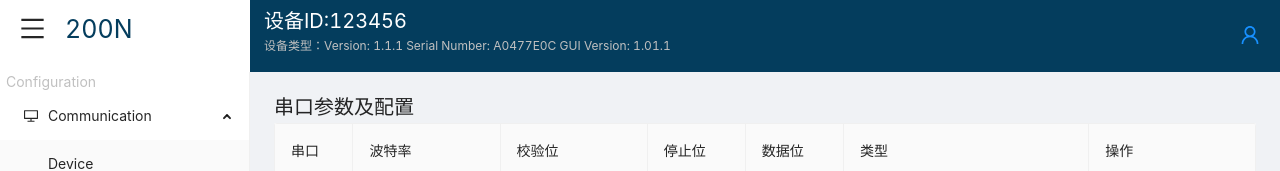
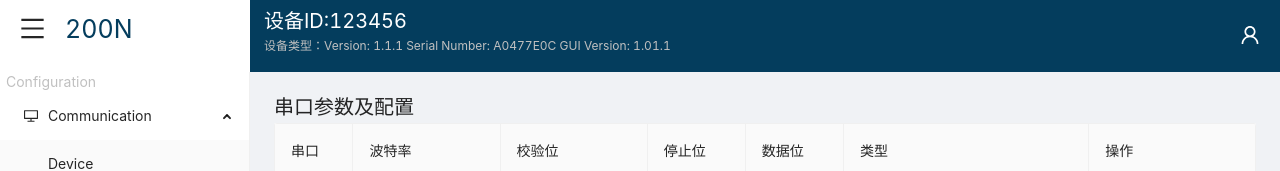
Before and after one commit to fengwang913/VersionDemo2.0, a React (Create React App) app: page /view in a window 1280 px wide. Shown: the top 171 px of the page. Built offline with nearby package versions, Linux system fonts and the light colour scheme.

Commit message:
feat: 布局修改

```diff
--- a/src/pages/base/cont.jsx
+++ b/src/pages/base/cont.jsx
@@ -14,7 +14,7 @@ export default class Cont extends React.Component {
 
         <Layout className="site-layout">
 
-          <Content style={{ margin: '0px 24px' }}>
+          <Content style={{ margin: '0px 24px',maxHeight:'90vh' }}>
               <View />
           </Content>
         </Layout>
--- a/src/pages/base/headerItem/item.jsx
+++ b/src/pages/base/headerItem/item.jsx
@@ -76,7 +76,7 @@ export default class Item extends Component{
         return(
             <div  style={{fontSize:'20px',marginTop:'20px',paddingRight:'20px'}}>
                 <Dropdown overlay={menu}>
-                    <a className="ant-dropdown-link" onClick={e => e.preventDefault()}>
+                    <a className="ant-dropdown-link" style={{color:'white'}} onClick={e => e.preventDefault()} >
                         <UserOutlined />
                     </a>
                 </Dropdown>
```
Also changed, not shown: 1 other file (tests, documents, lock files or other folders).
